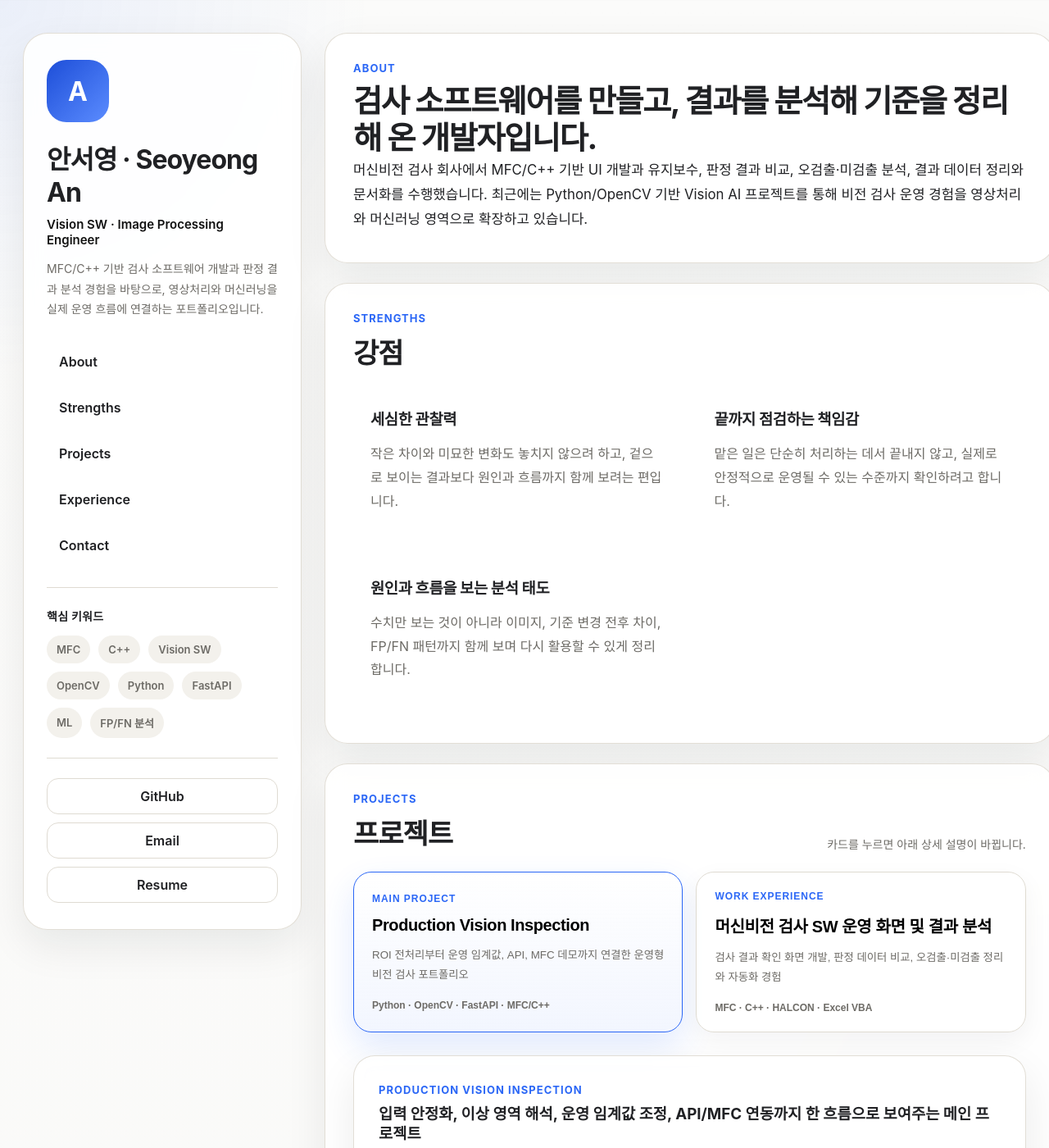
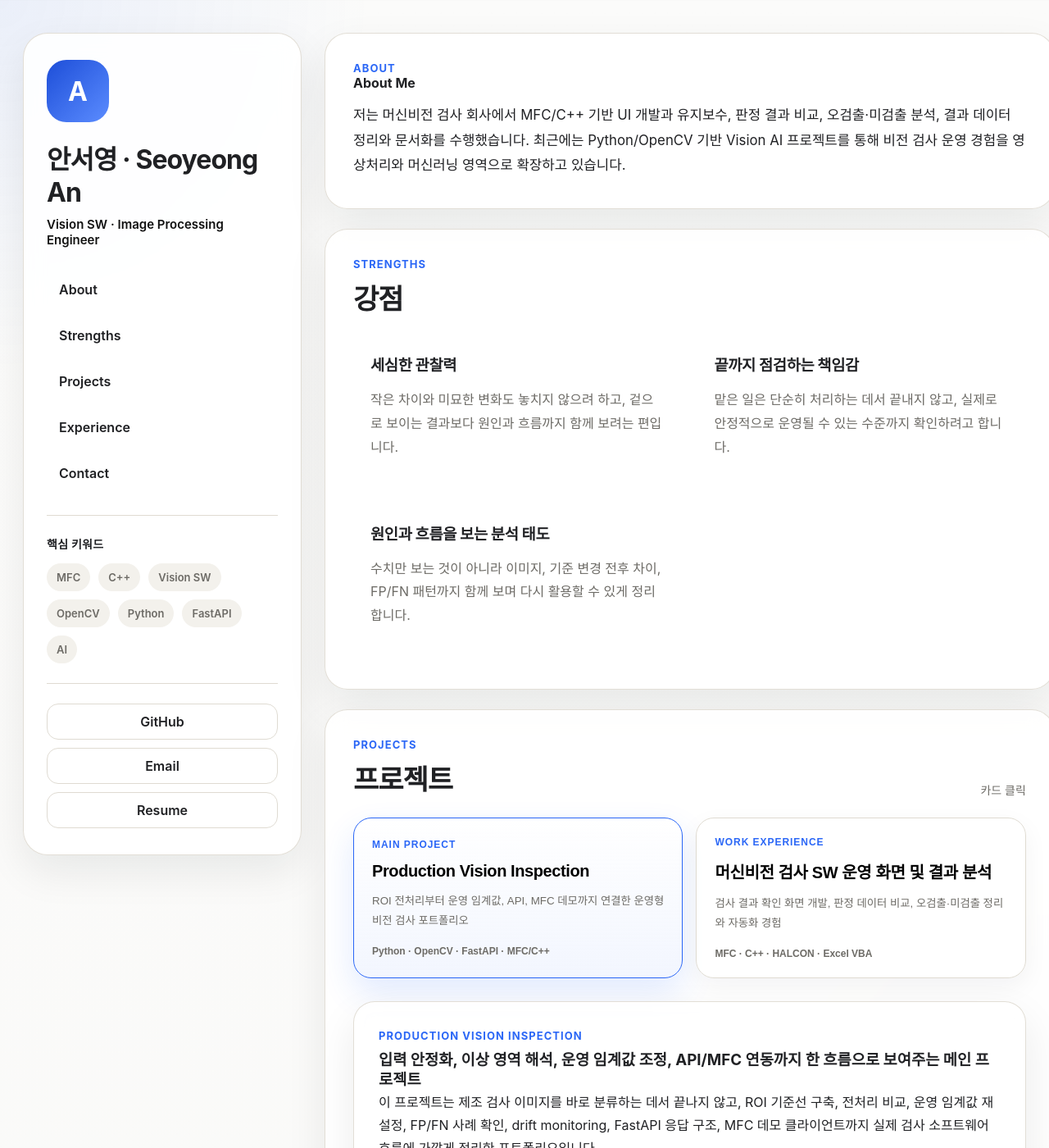
Before and after one commit to Ansiaa/Ansiaa.github.io, a Jekyll site: the page index.html, which Jekyll copies as it is, in a window 1280 px wide and 1400 px high. Shown: the whole window at 82% size. Built offline with Jekyll 4.4.1, drawn with Linux system fonts in a browser that asks for light colours; some of the changed text lies outside the part shown.

Commit message:
Update index.html

```diff
--- a/index.html
+++ b/index.html
@@ -266,11 +266,6 @@
         <div class="avatar">A</div>
         <h1>안서영 · Seoyeong An</h1>
         <p class="profile-role">Vision SW · Image Processing Engineer</p>
-        <p class="profile-desc">
-          MFC/C++ 기반 검사 소프트웨어 개발과 판정 결과 분석 경험을 바탕으로,
-          영상처리와 머신러닝을 실제 운영 흐름에 연결하는 포트폴리오입니다.
-        </p>
-
         <nav class="side-nav">
           <a href="#about">About</a>
           <a href="#strengths">Strengths</a>
@@ -288,8 +283,7 @@
             <span>OpenCV</span>
             <span>Python</span>
             <span>FastAPI</span>
-            <span>ML</span>
-            <span>FP/FN 분석</span>
+            <span>AI</span>
           </div>
         </div>
 
@@ -304,9 +298,9 @@
     <main class="content">
       <section class="hero section-block" id="about">
         <p class="eyebrow">About</p>
-        <h2 class="hero-title">검사 소프트웨어를 만들고, 결과를 분석해 기준을 정리해 온 개발자입니다.</h2>
+        <h4 class="hero-title">About Me</h2>
         <p class="hero-lead">
-          머신비전 검사 회사에서 MFC/C++ 기반 UI 개발과 유지보수, 판정 결과 비교, 오검출·미검출 분석,
+          저는 머신비전 검사 회사에서 MFC/C++ 기반 UI 개발과 유지보수, 판정 결과 비교, 오검출·미검출 분석,
           결과 데이터 정리와 문서화를 수행했습니다. 최근에는 Python/OpenCV 기반 Vision AI 프로젝트를 통해
           비전 검사 운영 경험을 영상처리와 머신러닝 영역으로 확장하고 있습니다.
         </p>
@@ -339,7 +333,7 @@
             <p class="eyebrow">Projects</p>
             <h2>프로젝트</h2>
           </div>
-          <p class="section-guide">카드를 누르면 아래 상세 설명이 바뀝니다.</p>
+          <p class="section-guide">카드 클릭</p>
         </div>
 
         <div class="project-grid project-grid-2">
@@ -865,17 +859,19 @@
                     <li>final operating version selection</li>
                     <li>recall-priority threshold sweep</li>
                     <li>operating FP/FN gallery 정리</li>
-                  </ul>
-                </div>
-                <div class="info-card">
-                  <h4>연결 완료 항목</h4>
-                  <ul class="bullet-list">
                     <li>drift monitoring skeleton</li>
                     <li>retrain trigger skeleton</li>
                     <li>FastAPI inference endpoint</li>
                     <li>gt_label / pred_label / is_correct 중심 응답 구조</li>
                     <li>raw full-image validation</li>
                     <li>MFC integration test</li>
+                  </ul>
+                </div>
+                <div class="info-card">
+                  <h4>확장해야할 항목</h4>
+                  <ul class="bullet-list">
+                    <li>VLM-based explanation JSON</li>
+                    <li>Docker packaging</li>
                   </ul>
                 </div>
               </div>
@@ -975,7 +971,6 @@
           <h2>연락</h2>
         </div>
         <div class="contact-box">
-          <p>비전 검사 SW, 영상처리, Vision AI, 운영형 영상 소프트웨어 포지션에 관심이 있습니다.</p>
           <div class="contact-links">
             <a href="https://github.com/ansiaa" target="_blank" rel="noreferrer">GitHub</a>
             <a href="mailto:ae312603@gmail.com">ae312603@gmail.com</a>
```
